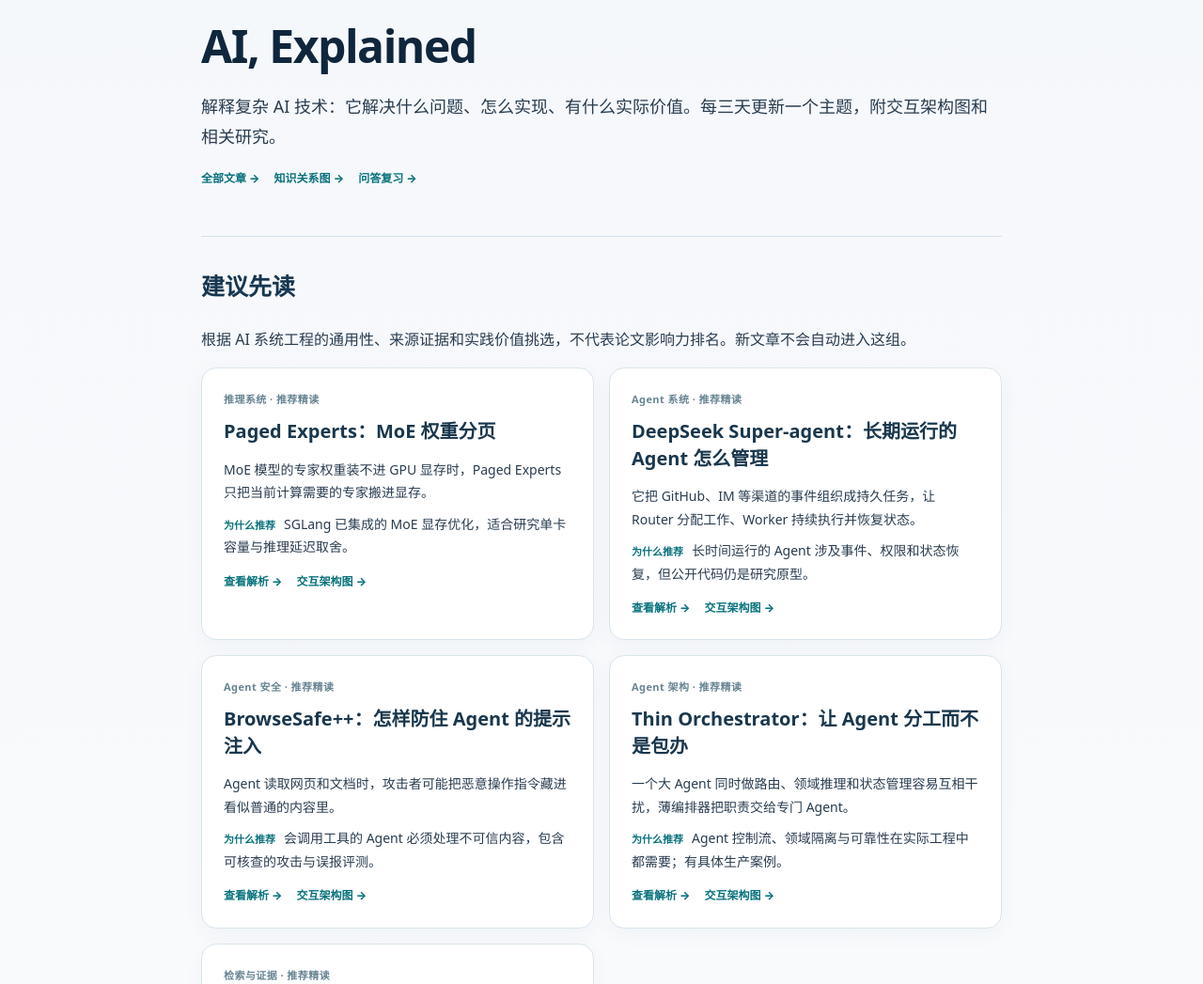
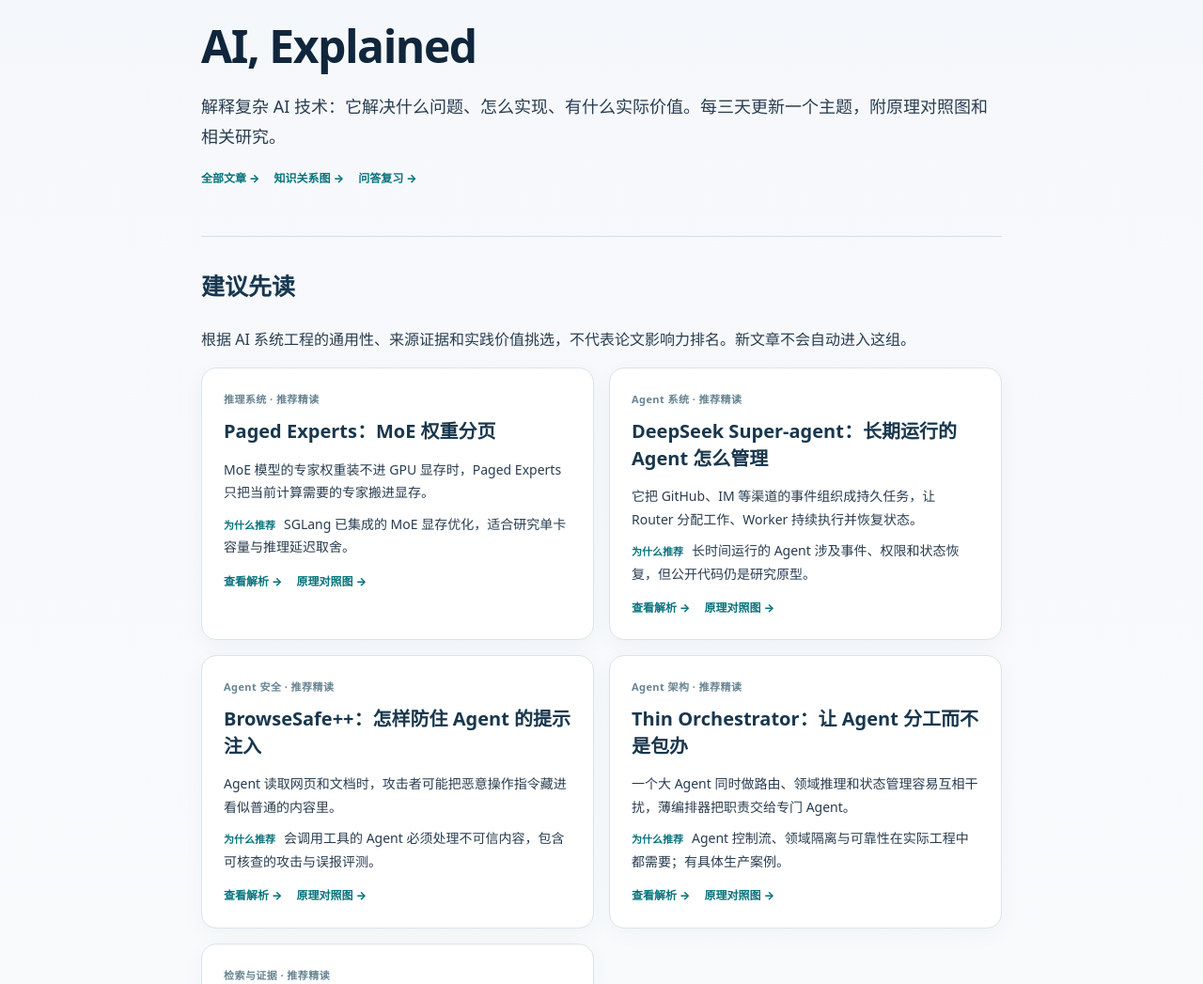
Before and after one commit to ljrirene/ai-engineering-notes, a Jekyll site: the page built from docs/index.html, in a window 1280 px wide and 1400 px high. Shown: the part 166-1213 px from the top of the window at 94% size. Built offline with Jekyll 4.4.1, drawn with Linux system fonts in a browser that asks for light colours; some of the changed text lies outside the part shown.

Commit message:
Update study links and guide to match problem-first interactive explainers

```diff
--- a/docs/archive.md
+++ b/docs/archive.md
@@ -5,7 +5,7 @@ permalink: /archive.html
 ---
 # 全部研究
 
-> 按日期查看研究文章、概要、关联文章及交互架构图。
+> 按日期查看研究文章、概要、关联文章及原理对照图。
 
 [知识星图]({{ '/knowledge-graph.html' | relative_url }}) · [Study QA]({{ '/study-qa/' | relative_url }}) · [选题记录]({{ '/selection-history/' | relative_url }}) · [Learning Guide]({{ '/learning-guide/' | relative_url }})
 
@@ -21,7 +21,7 @@ permalink: /archive.html
 {% if other %}
 <div class="research-related"><div class="research-related-label">有关联的文章</div><a href="{{ other.url | relative_url }}">{{ other.title }} ↗</a><p>{{ relation.why }}</p></div>
 {% endif %}
-<div class="research-card-actions"><a href="{{ s.url | relative_url }}">阅读全文 →</a><a href="{{ s.visual | relative_url }}">互动架构图 →</a></div>
+<div class="research-card-actions"><a href="{{ s.url | relative_url }}">阅读全文 →</a><a href="{{ s.visual | relative_url }}">原理对照图 →</a></div>
 </article>
 {% endfor %}
 </div>
--- a/docs/assets/knowledge-graph.js
+++ b/docs/assets/knowledge-graph.js
@@ -115,7 +115,7 @@ function showDetails(){
  block(info,'h2',n.label);
  if(n.date)block(info,'div',n.date+' · '+(n.track==='onprem'?'On-prem':n.track==='hybrid'?'Controlled Hybrid':'On-prem / Controlled Hybrid'),'kg-meta');
  block(info,'p',n.description||'点击下方知识点继续探索相关技术。');
- for(const [url,label] of [[n.url,'阅读完整研究 ↗'],[n.visual,'打开交互架构图 ↗']]){const path=safeUrl(url);if(path){const a=block(info,'a',label,'kg-read');a.href=path;}}
+ for(const [url,label] of [[n.url,'阅读完整研究 ↗'],[n.visual,'打开原理对照图 ↗']]){const path=safeUrl(url);if(path){const a=block(info,'a',label,'kg-read');a.href=path;}}
  const related=sourceEdges.filter(e=>e.source===n.id||e.target===n.id)
   .map(e=>({...e,other:byNode.get(e.source===n.id?e.target:e.source)})).filter(e=>e.other);
  if(!related.length)return;
--- a/docs/assets/study-qa.js
+++ b/docs/assets/study-qa.js
@@ -25,7 +25,7 @@ function link(parent,url,label){let href=safeURL(url);if(!href)return;let a=el('
 function snippet(c){let text=c.text.replace(/\n+/g,' '),at=-1;for(const t of c.matches){let i=norm(text).indexOf(t);if(i>=0&&(at<0||i<at))at=i;}if(text.length<=425)return text;let start=Math.max(0,(at<0?0:at-70));if(start>text.length-300)start=Math.max(0,text.length-370);return (start?'…':'')+text.slice(start,start+395)+(start+395<text.length?'…':'');}
 function showResults(q){const holder=get('qa-results');holder.replaceChildren();const ranked=score(q,get('qa-scope').value);if(!ranked.length){const d=el('div',null,holder,'qa-idle');el('h3','没有找到足够相关的文段',d);el('p','试试专有名词、论文名称或较短的技术问题。本功能是本地检索，不会编造答案。',d);return;}
 const intro=el('p',null,holder,'qa-result-summary');intro.append('检索到 ');el('strong',ranked.length+' 条有出处的相关文段',intro);intro.append('。下面是研究原文摘录，不是模型生成的总结。请点开文章确认上下文。');
-ranked.forEach((c,i)=>{const article=el('article',null,holder,'qa-evidence');el('span',String(i+1).padStart(2,'0'),article,'qa-rank');const body=el('div',null,article);el('h3',c.doc.title,body);el('div',c.heading+' · '+c.doc.date,body,'qa-evidence-section');el('blockquote',snippet(c),body);const links=el('div',null,body,'qa-source-links');link(links,c.doc.url,'阅读原文 ↗');link(links,c.doc.visual,'打开交互架构图 ↗');});
+ranked.forEach((c,i)=>{const article=el('article',null,holder,'qa-evidence');el('span',String(i+1).padStart(2,'0'),article,'qa-rank');const body=el('div',null,article);el('h3',c.doc.title,body);el('div',c.heading+' · '+c.doc.date,body,'qa-evidence-section');el('blockquote',snippet(c),body);const links=el('div',null,body,'qa-source-links');link(links,c.doc.url,'阅读原文 ↗');link(links,c.doc.visual,'打开原理对照图 ↗');});
 const hit=new Map();for(const c of ranked)for(const e of graph.edges){const other=e.source===c.docId?e.target:e.target===c.docId?e.source:null;if(other&&concepts.get(other)?.kind==='concept')hit.set(other,(hit.get(other)||0)+1);}
 if(hit.size){const box=el('div',null,holder,'qa-related');el('h3','沿图谱继续探索 · Related concepts',box);[...hit].sort((a,b)=>b[1]-a[1]).slice(0,7).forEach(([id])=>{const n=concepts.get(id),b=el('button',n.label,box);b.type='button';b.onclick=()=>{get('qa-query').value=n.label;get('qa-scope').value='all';showResults(n.label);};});}
 }
@@ -48,7 +48,7 @@ get('qa-check').onclick=()=>{if(!question)return;const box=get('qa-self-check');
 let found=0;for(const group of question.terms)if(group.some(t=>answer.includes(norm(t))))found++;
 el('p','概念覆盖提示：'+found+' / '+question.terms.length+' 组线索已提及。仅为关键词提示，不代表内容正确，更不会评判语义或逻辑。',box);
 const row=el('div',null,box,'qa-cov');question.terms.forEach(group=>{const yes=group.some(t=>answer.includes(norm(t)));el('span',(yes?'✓ ':'○ ')+group.slice(0,2).join(' / '),row,yes?'found':'');});};
-get('qa-reveal').onclick=()=>{if(!question)return;const box=get('qa-reference');box.replaceChildren();box.hidden=false;el('h4','参考答案',box);el('p',question.answer,box);el('h4','常见误区',box);el('p',question.trap,box);const d=docs.get(question.doc);link(box,d.url,'阅读出处 ↗');box.append('　');link(box,d.visual,'交互架构图 ↗');};
+get('qa-reveal').onclick=()=>{if(!question)return;const box=get('qa-reference');box.replaceChildren();box.hidden=false;el('h4','参考答案',box);el('p',question.answer,box);el('h4','常见误区',box);el('p',question.trap,box);const d=docs.get(question.doc);link(box,d.url,'阅读出处 ↗');box.append('　');link(box,d.visual,'原理对照图 ↗');};
 get('qa-mastered').onclick=()=>{if(!question)return;mastered.add(question.id);get('qa-progress').textContent=mastered.size+' / '+bank.questions.length+' 已掌握';nextQuestion();};
 nextQuestion();
 })();
--- a/docs/index.html
+++ b/docs/index.html
@@ -5,7 +5,7 @@ title: Home
 <section class="hero">
 <div class="eyebrow">AI SYSTEMS · EXPLAINED</div>
 <h1>AI, Explained</h1>
-<p>解释复杂 AI 技术：它解决什么问题、怎么实现、有什么实际价值。每三天更新一个主题，附交互架构图和相关研究。</p>
+<p>解释复杂 AI 技术：它解决什么问题、怎么实现、有什么实际价值。每三天更新一个主题，附原理对照图和相关研究。</p>
 <div class="research-card-actions"><a href="{{ '/archive.html' | relative_url }}">全部文章 →</a><a href="{{ '/knowledge-graph.html' | relative_url }}">知识关系图 →</a><a href="{{ '/study-qa/' | relative_url }}">问答复习 →</a></div>
 </section>
 <h2 class="section-title">建议先读</h2>
@@ -18,7 +18,7 @@ title: Home
 <h3><a href="{{ s.url | relative_url }}">{{ s.title }}</a></h3>
 <p class="research-sentence">{{ s.purpose }}</p>
 <p class="research-sentence"><strong>为什么推荐</strong>{{ s.why_priority }}</p>
-<div class="research-card-actions"><a href="{{ s.url | relative_url }}">查看解析 →</a><a href="{{ s.visual | relative_url }}">交互架构图 →</a></div>
+<div class="research-card-actions"><a href="{{ s.url | relative_url }}">查看解析 →</a><a href="{{ s.visual | relative_url }}">原理对照图 →</a></div>
 </article>
 {% endfor %}
 </section>
@@ -39,7 +39,7 @@ title: Home
 <div class="research-related"><div class="research-related-label">相关研究</div>
 <a href="{{ other.url | relative_url }}">{{ other.title }} ↗</a>
 <p>{{ relation.why }}</p></div>{% endif %}
-<div class="research-card-actions"><a href="{{ s.url | relative_url }}">阅读正文 →</a><a href="{{ s.visual | relative_url }}">交互架构图 →</a></div>
+<div class="research-card-actions"><a href="{{ s.url | relative_url }}">阅读正文 →</a><a href="{{ s.visual | relative_url }}">原理对照图 →</a></div>
 </article>
 {% endfor %}
 </section>
--- a/docs/learning-guide.md
+++ b/docs/learning-guide.md
@@ -11,7 +11,7 @@ permalink: /learning-guide/
 
 1. **查看概要和选题依据**。首页、归档与每篇正文会告诉你“它解决什么问题”和“学到什么”，然后再看筛选过程。严格优先级为：职业迁移价值 > 技术实质 > 新鲜度 > 可核实的社区反馈 > 是否当天发布。核对原始来源和发布日期；保存 3–5 个最强候选的入选和落选理由。
 2. **再看 [知识星图]({{ '/knowledge-graph.html' | relative_url }})**。点击文章，找到它的概念节点与旧文章的依赖、对照或互补关系。优先补齐 prerequisite，而不是囫囵吞新概念。
-3. **打开该篇的交互架构图**。切换基线/优化、正常/故障或本地/混合两种以上视图，点击每个组件辨认职责、输入输出、上游下游与权限/失败边界。
+3. **查看原理对照图**。先看一个具体问题，以及常见做法和研究方案的差异；点击关键步骤了解工作原理，再看适用范围和代价。完整系统架构、源码与失败条件留在研究正文。
 4. **读研究正文**。明确区分作者论文中的实验报告、本站的工程推导与未验证的假设；对照算法、资源、模型/引擎版本、测试数据、成本和许可证。
 5. **做 30–60 分钟实验并回连图谱**。不依赖外部闭源 API；从小规模可复现的对照与失败注入开始，完成后记录哪些观点被验证、哪些仍待确认。
 
@@ -43,7 +43,7 @@ permalink: /learning-guide/
 任何新的学习 Guide、选题方法论、术语体系或图谱分类规则一旦准备更新，应当先：
 
 - 枚举 `docs/notes/` 下**全部历史文章**，检查 metadata、来源、日期、引用、术语、旧格式是否适配新 Guide；
-- 核查每篇文章是否具有可到达的交互架构图；检查正反向导航、首页/归档入口和图谱数据映射；
+- 核查每篇文章是否具有可到达的原理对照图；检查正反向导航、首页/归档入口和图谱数据映射；
 - 检查 Graph JSON 的唯一节点 ID、边端点、type、reason；每个新 article 必须与至少一个有真实依据的旧节点相连，不能留孤立文章；
 - 针对 Guide 改变的知识点执行**影响分析**：需要同步更正的旧文章和旧交互图应一并修改；不需更改时明确理由；
 - 写出公开的变更审计，包括检查范围、实际发现、已修复项、未完成的验证及下一步。
```
